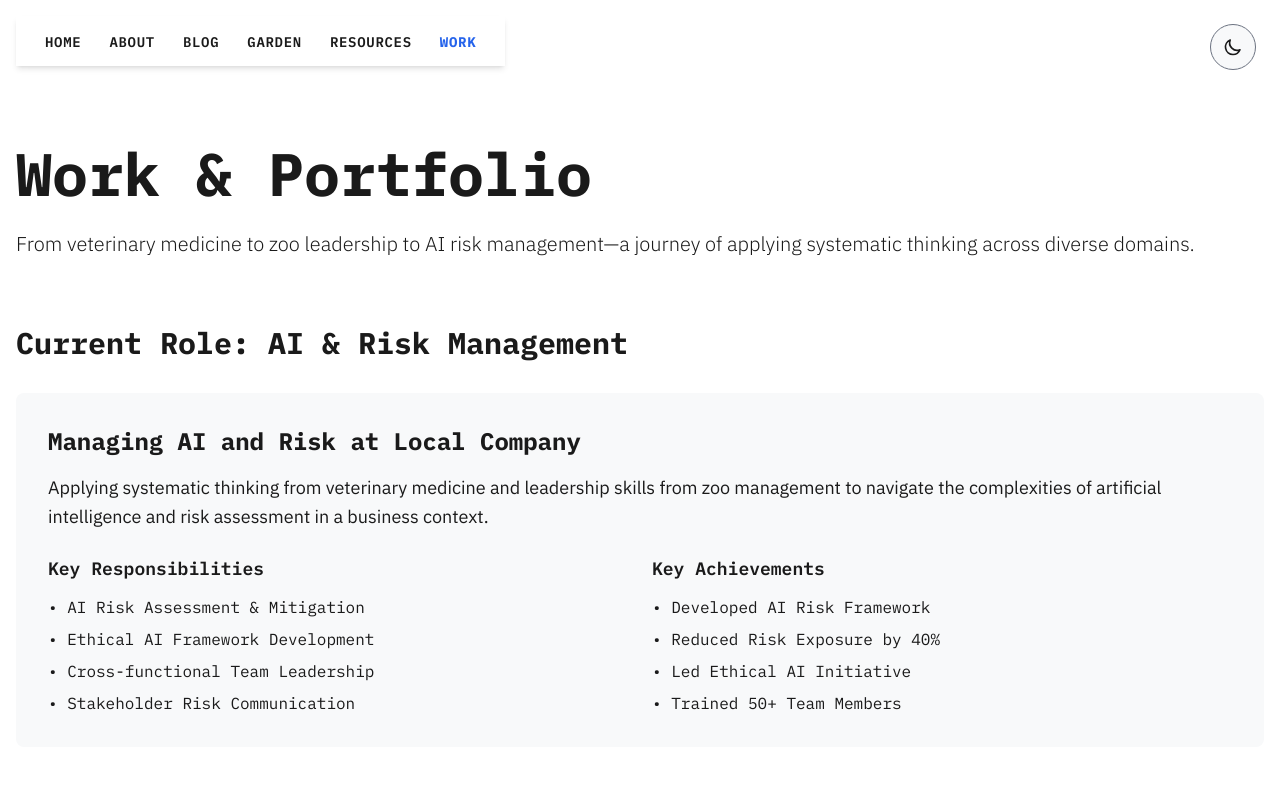
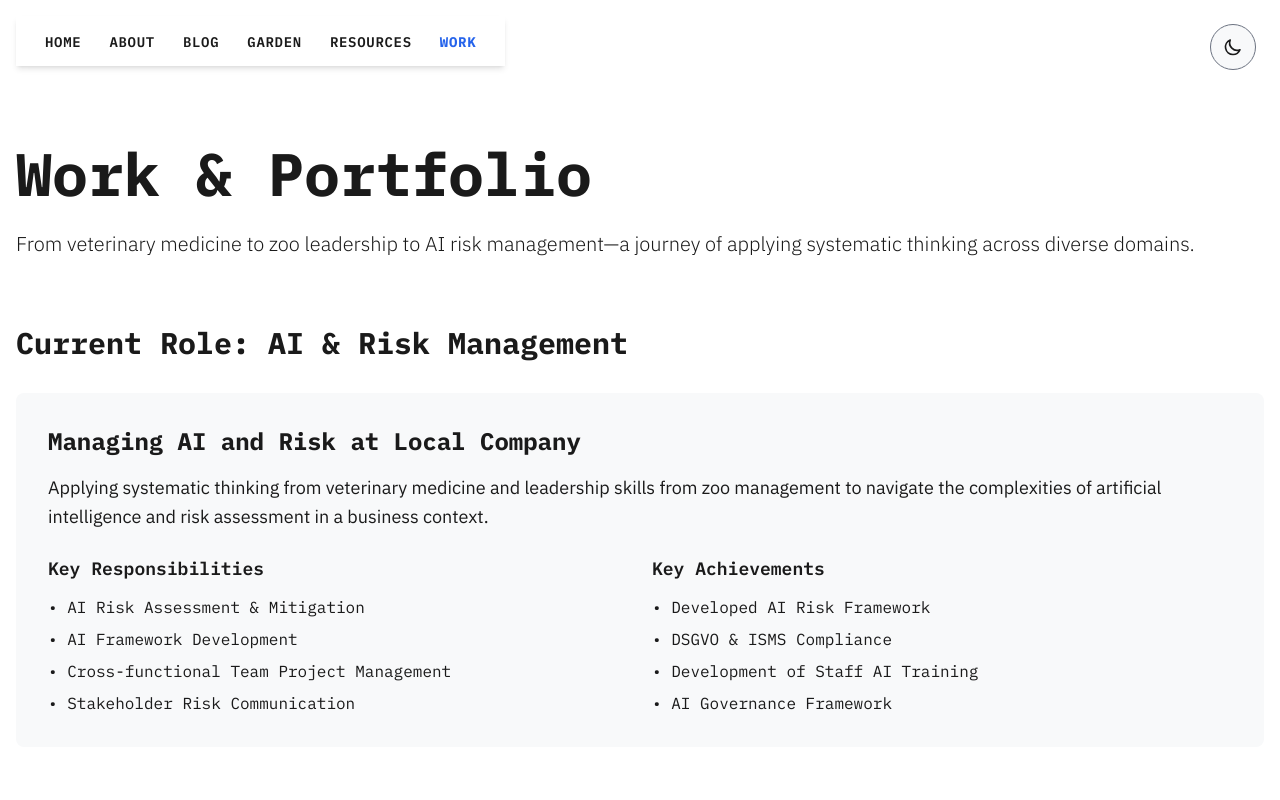
Before and after one commit to Conzi84/braindumpproject2, a Next.js app: page /work in a window 1280 px wide. Shown: the top 800 px of the page. Built offline with nearby package versions, Linux system fonts and the light colour scheme.

Commit message:
Update key responsibilities and achievements in page.tsx

```diff
--- a/app/work/page.tsx
+++ b/app/work/page.tsx
@@ -32,8 +32,8 @@ export default function WorkPage() {
                 </h4>
                 <ul className="text-light-text dark:text-light-text-secondary dark:text-dark-text-secondary space-y-2">
                   <li>• AI Risk Assessment & Mitigation</li>
-                  <li>• Ethical AI Framework Development</li>
-                  <li>• Cross-functional Team Leadership</li>
+                  <li>• AI Framework Development</li>
+                  <li>• Cross-functional Team Project Management</li>
                   <li>• Stakeholder Risk Communication</li>
                 </ul>
               </div>
@@ -43,9 +43,9 @@ export default function WorkPage() {
                 </h4>
                 <ul className="text-light-text dark:text-light-text-secondary dark:text-dark-text-secondary space-y-2">
                   <li>• Developed AI Risk Framework</li>
-                  <li>• Reduced Risk Exposure by 40%</li>
-                  <li>• Led Ethical AI Initiative</li>
-                  <li>• Trained 50+ Team Members</li>
+                  <li>• DSGVO & ISMS Compliance</li>
+                  <li>• Development of Staff AI Training</li>
+                  <li>• AI Governance Framework </li>
                 </ul>
               </div>
             </div>
```
